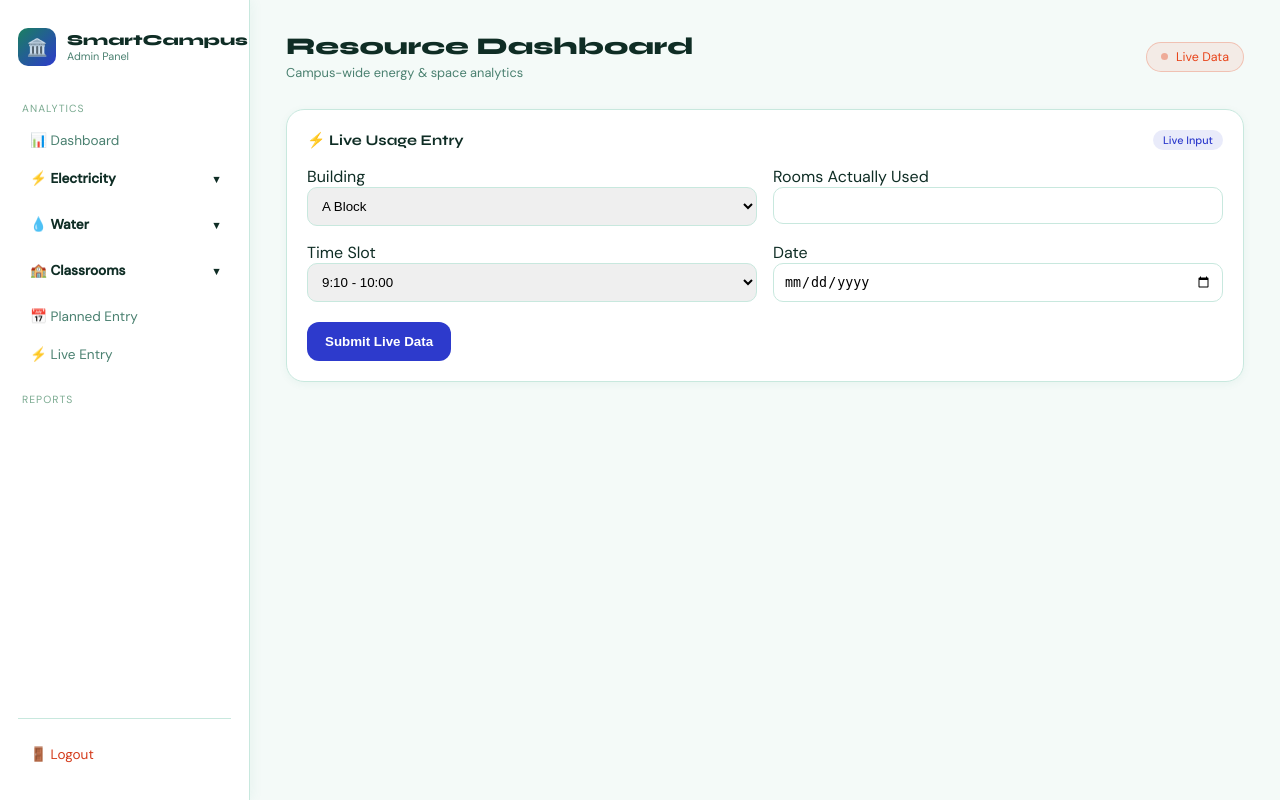
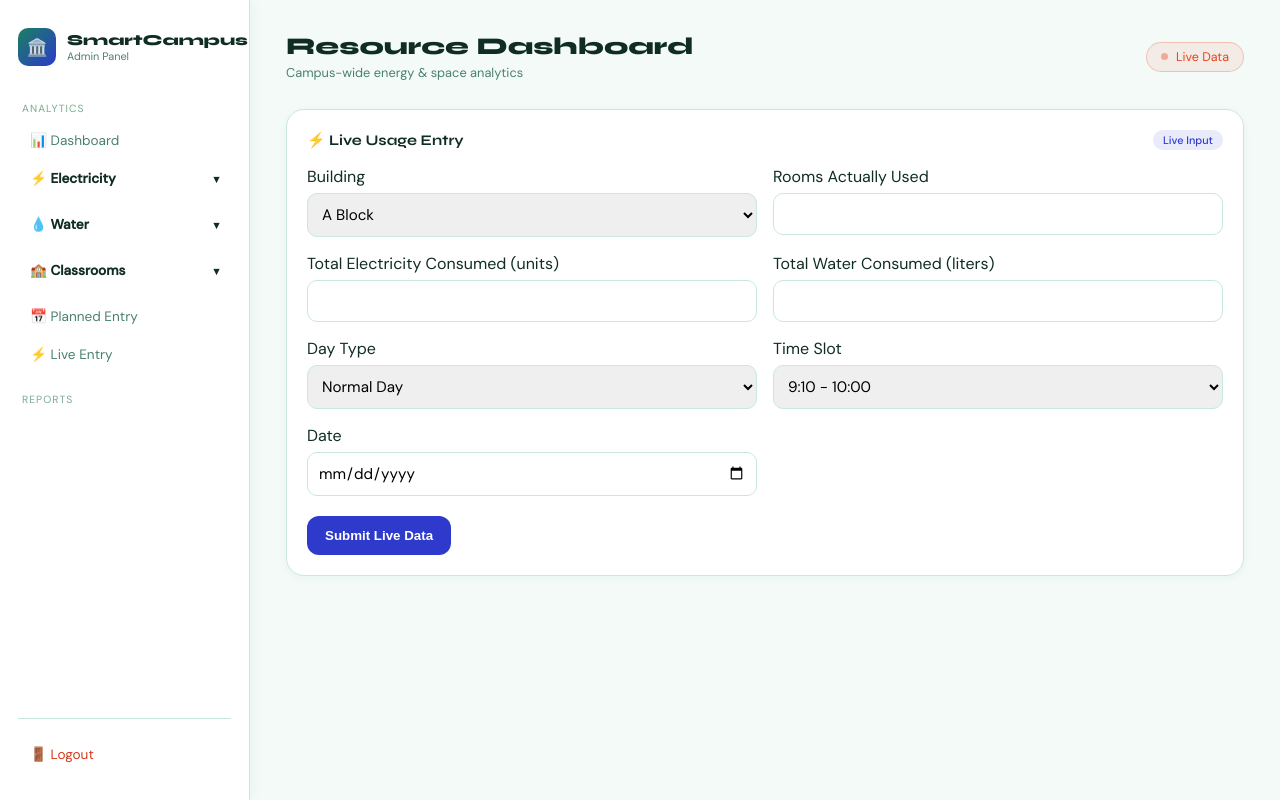
Before and after one commit to saksham998-png/Smart-Campus-Resource-Optimization-System-Using-Data-Analytics-and-Automation, a Flask app: page /live-entry in a window 1280 px wide. Run offline with Flask 3, Linux system fonts and the light colour scheme; the visitor is signed in with stand-in values (Sample User, id 1).

```diff
--- a/templates/live_entry.html
+++ b/templates/live_entry.html
@@ -6,6 +6,39 @@
   <title>Smart Campus — Dashboard</title>
   <link href="https://fonts.googleapis.com/css2?family=Syne:wght@400;600;700;800&family=DM+Sans:wght@300;400;500&display=swap" rel="stylesheet"/>
   <link rel="stylesheet" href="{{ url_for('static', filename='style.css') }}">
+  <style>
+    /* Generalized form field styling */
+    .form-field {
+      width: 100%;
+      padding: 10px;
+      border-radius: 10px;
+      border: 1px solid var(--border);
+      font-family: 'DM Sans', sans-serif;
+      font-size: 0.95rem;
+    }
+    .form-group {
+      display: flex;
+      flex-direction: column;
+      gap: 6px;
+    }
+    .form-grid {
+      display: grid;
+      grid-template-columns: 1fr 1fr;
+      gap: 16px;
+    }
+    .form-actions {
+      margin-top: 20px;
+    }
+    .btn-submit {
+      padding: 12px 18px;
+      border: none;
+      border-radius: 12px;
+      background: var(--indigo);
+      color: white;
+      font-weight: 600;
+      cursor: pointer;
+    }
+  </style>
 </head>
 <body>
 
@@ -21,20 +54,18 @@
     </div>
     <div class="live-badge"><div class="live-dot"></div> Live Data</div>
   </div>
+
   <div class="chart-card full">
-
     <div class="chart-hdr">
       <div class="chart-title">⚡ Live Usage Entry</div>
       <span class="chart-tag tag-indigo">Live Input</span>
     </div>
 
     <form method="POST">
-
-    <div style="display:grid; grid-template-columns:1fr 1fr; gap:16px;">
-
-      <div>
+      <div class="form-grid">
+        <div class="form-group">
           <label>Building</label>
-        <select name="building" style="width:100%; padding:10px; border-radius:10px; border:1px solid var(--border);">
+          <select name="building" class="form-field">
             <option value="A">A Block</option>
             <option value="B">B Block</option>
             <option value="C">C Block</option>
@@ -42,46 +73,55 @@
           </select>
         </div>
 
-      <div>
+        <div class="form-group">
           <label>Rooms Actually Used</label>
-        <input type="number" name="rooms" required
-          style="width:100%; padding:10px; border-radius:10px; border:1px solid var(--border);">
+          <input type="number" name="rooms" required class="form-field">
         </div>
 
-      <div>
-        <label>Time Slot</label>
-        <select name="time_slot"
-          style="width:100%; padding:10px; border-radius:10px; border:1px solid var(--border);">
-          <option value="1">9:10 - 10:00</option>
-          <option value="2">10:05 - 10:55</option>
-          <option value="3">11:00 - 11:50</option>
-          <option value="4">11:50 - 12:40</option>
-          <option value="5">12:40 - 1:30</option>
-          <option value="6">1:30 - 2:20</option>
-          <option value="7">2:20 - 3:10</option>
-          <option value="8">3:10 - 4:00</option>
+        <div class="form-group">
+          <label>Total Electricity Consumed (units)</label>
+          <input type="number" name="electricity" required class="form-field">
+        </div>
+
+        <div class="form-group">
+          <label>Total Water Consumed (liters)</label>
+          <input type="number" name="water" required class="form-field">
+        </div>
+
+        <div class="form-group">
+          <label>Day Type</label>
+          <select name="day_type" class="form-field">
+            <option value="normal">Normal Day</option>
+            <option value="event">Event Day</option>
+            <option value="exam">Exam Day</option>
           </select>
         </div>
 
-      <div>
-        <label>Date</label>
-        <input type="date" name="date" required
-          style="width:100%; padding:10px; border-radius:10px; border:1px solid var(--border);">
+        <div class="form-group">
+          <label>Time Slot</label>
+          <select name="time_slot" class="form-field">
+            <option value="9:10 - 10:00">9:10 - 10:00</option>
+            <option value="10:05 - 10:55">10:05 - 10:55</option>
+            <option value="11:00 - 11:50">11:00 - 11:50</option>
+            <option value="11:50 - 12:40">11:50 - 12:40</option>
+            <option value="12:40 - 1:30">12:40 - 1:30</option>
+            <option value="1:30 - 2:20">1:30 - 2:20</option>
+            <option value="2:20 - 3:10">2:20 - 3:10</option>
+            <option value="3:10 - 4:00">3:10 - 4:00</option>
+          </select>
         </div>
 
+        <div class="form-group">
+          <label>Date</label>
+          <input type="date" name="date" required class="form-field">
+        </div>
       </div>
 
-    <button type="submit"
-      style="margin-top:20px; padding:12px 18px; border:none; border-radius:12px;
-             background:var(--indigo); color:white; font-weight:600; cursor:pointer;">
-      Submit Live Data
-    </button>
-
+      <div class="form-actions">
+        <button type="submit" class="btn-submit">Submit Live Data</button>
+      </div>
     </form>
-
   </div>
-
-
 </main>
 
 <!-- Loading -->
```
Lines whose indentation alone changed are shown as unchanged.
